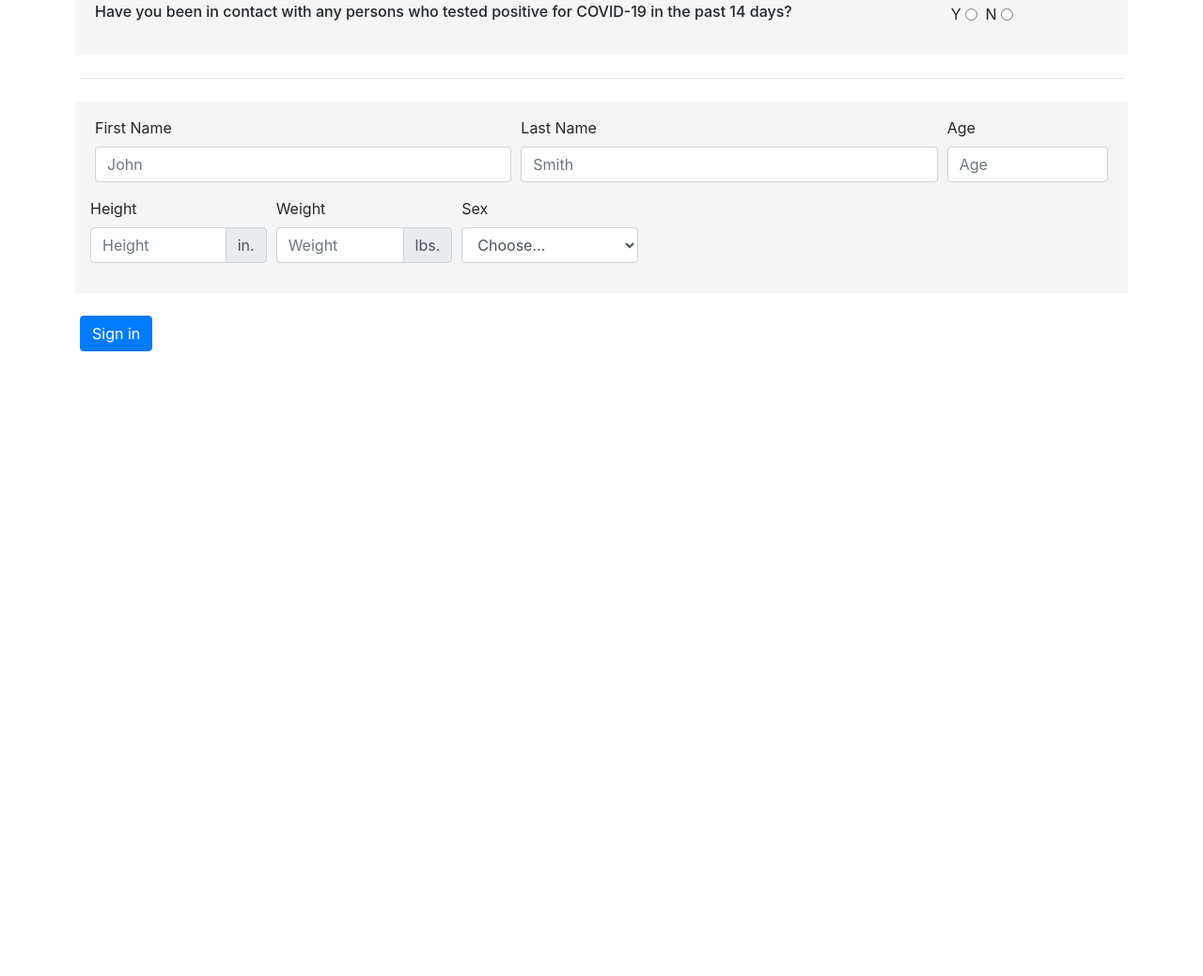
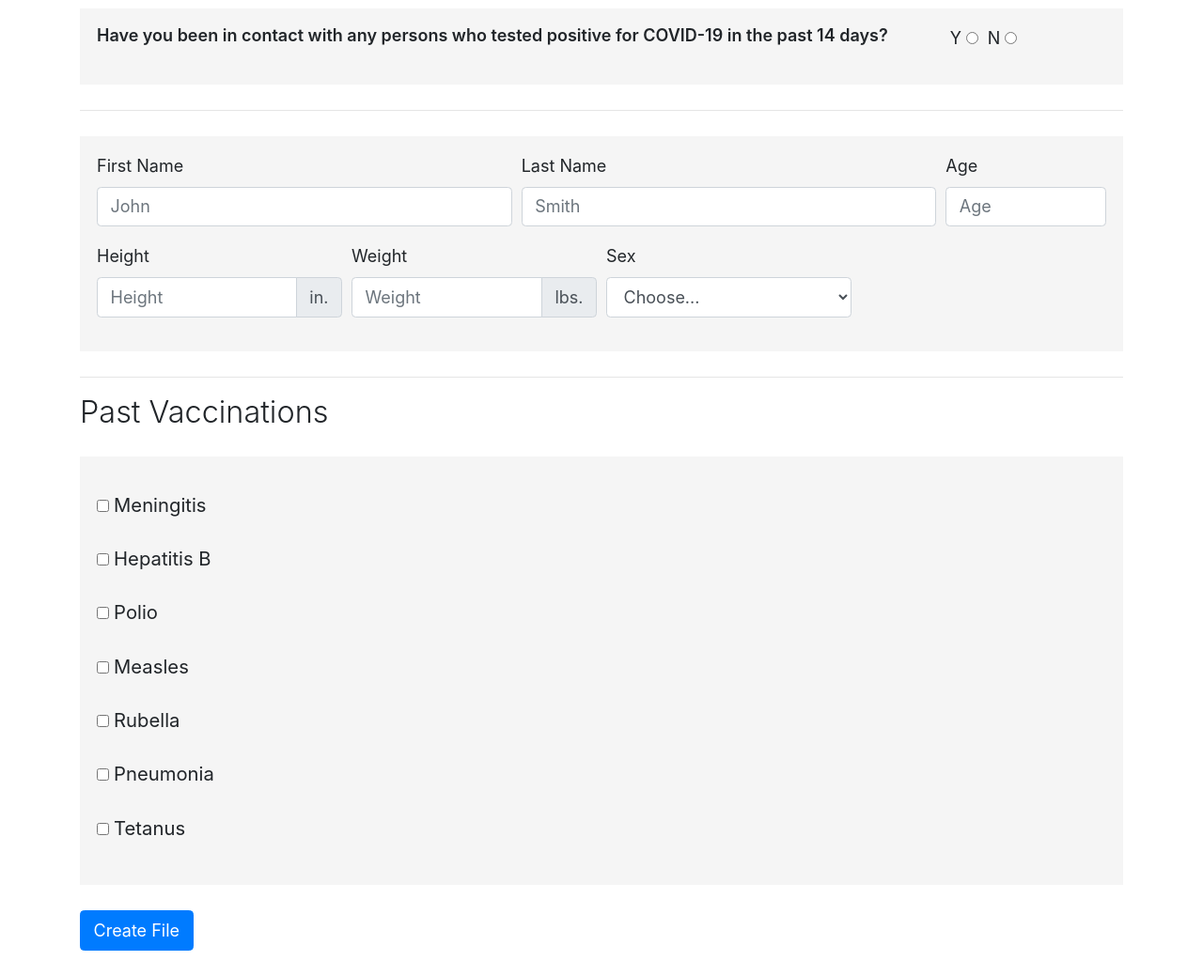
Before and after one commit to danielkangel/General-Health-Check, a plain HTML site: page Form/index.html in a window 1280 px wide. Shown: the part 186-1225 px from the top of the page at 94% size. Before the commit the page ends 800 px from the top, so only its background shows below. Drawn offline with nearby package versions, Linux system fonts and the light colour scheme.

Commit message:
Merged into form

```diff
--- a/Form/app.css
+++ b/Form/app.css
@@ -1,11 +1,3 @@
-<<<<<<< Updated upstream
-
-
-
-
-
-
-=======
 html {
   font-size: 18px;
 }
@@ -19,10 +11,14 @@ h2.display-4 {
 
 h3.question {
   font-size: 1rem;
-  text-decoration: bold;
+  font-weight: 600;
 }
 
 section {
   background-color: rgb(245, 245, 245);
 }
->>>>>>> Stashed changes
+
+.checkBoxLabel {
+  font-size: 1.125rem;
+  font-weight: 400;
+}
--- a/Form/index.html
+++ b/Form/index.html
@@ -13,7 +13,8 @@
         <hr>
         <form>
         <h2 class="display-4">COVID-19 Health Check</h2>
-            <section class="form-row my-4 p-3">
+            <section class="my-4 p-3">
+                <div class="form-row">
                     <div class="col-10">
                         <h3 class="question">Have you been in contact with any persons who tested positive for COVID-19 in the past 14 days?</h3>
                     </div>
@@ -25,9 +26,11 @@
                             <input class="form-check-input" type="radio" name="exampleRadios" id="q1_no" value="q1">
                         </div>
                     </div>
+                </div>
             </section>
             <hr>
-            <section class="form-row my-4 p-3">
+            <section class="my-4 p-3">
+                <div class="form-row">
                     <div class="form-group col-md-5">
                         <label for="firstName">First Name</label>
                         <input type="text" class="form-control" id="firstName" placeholder="John" autocomplete="off" required>
@@ -68,8 +71,60 @@
                             <option>Female</option>
                         </select>
                     </div>
+                </div>
             </section>
-            <button type="submit" class="btn btn-primary">Sign in</button>
+            <hr>
+            <h2 class="display-4">Past Vaccinations</h2>
+            <section class="my-4 p-3">
+                <div class="form-row">
+                    <div class="form-group col justify-content-start">
+
+                    </div>
+                </div>
+                <div class="form-row">
+                    <div class="form-group col justify-content-start">
+                        <input type="checkbox" name="vaccines" id="meningitis">
+                        <label for="meningitis" class="text-capitalize checkBoxLabel"> meningitis </label>
+                    </div>
+                </div>
+                <div class="form-row">
+                    <div class="form-group col justify-content-start">
+                        <input type="checkbox" name="vaccines" id="hepatitis_b">
+                        <label for="hepatitis_b" class="text-capitalize checkBoxLabel"> hepatitis b </label>
+                    </div>
+                </div>
+                <div class="form-row">
+                    <div class="form-group col justify-content-start">
+                        <input type="checkbox" name="vaccines" id="polio">
+                        <label for="polio" class="text-capitalize checkBoxLabel"> polio </label>
+                    </div>
+                </div>
+                <div class="form-row">
+                    <div class="form-group col justify-content-start">
+                        <input type="checkbox" name="vaccines" id="measles">
+                        <label for="measles" class="text-capitalize checkBoxLabel"> measles </label>
+                    </div>
+                </div>
+                <div class="form-row">
+                    <div class="form-group col justify-content-start">
+                        <input type="checkbox" name="vaccines" id="rubella">
+                        <label for="rubella" class="text-capitalize checkBoxLabel"> rubella </label>
+                    </div>
+                </div>
+                <div class="form-row">
+                    <div class="form-group col justify-content-start">
+                        <input type="checkbox" name="vaccines" id="pneumonia">
+                        <label for="pneumonia" class="text-capitalize checkBoxLabel"> pneumonia </label>
+                    </div>
+                </div>
+                <div class="form-row">
+                    <div class="form-group col justify-content-start">
+                        <input type="checkbox" name="vaccines" id="tetanus">
+                        <label for="tetanus" class="text-capitalize checkBoxLabel"> tetanus </label>
+                    </div>
+                </div>
+            </section>
+            <button type="submit" class="btn btn-primary">Create File</button>
           </form>
     </main>
 
```
Also changed, not shown: Form/Immunizations.html (deleted, +0 -41 lines), Form/Immunizations.css (deleted). Lines whose indentation alone changed are shown as unchanged.
